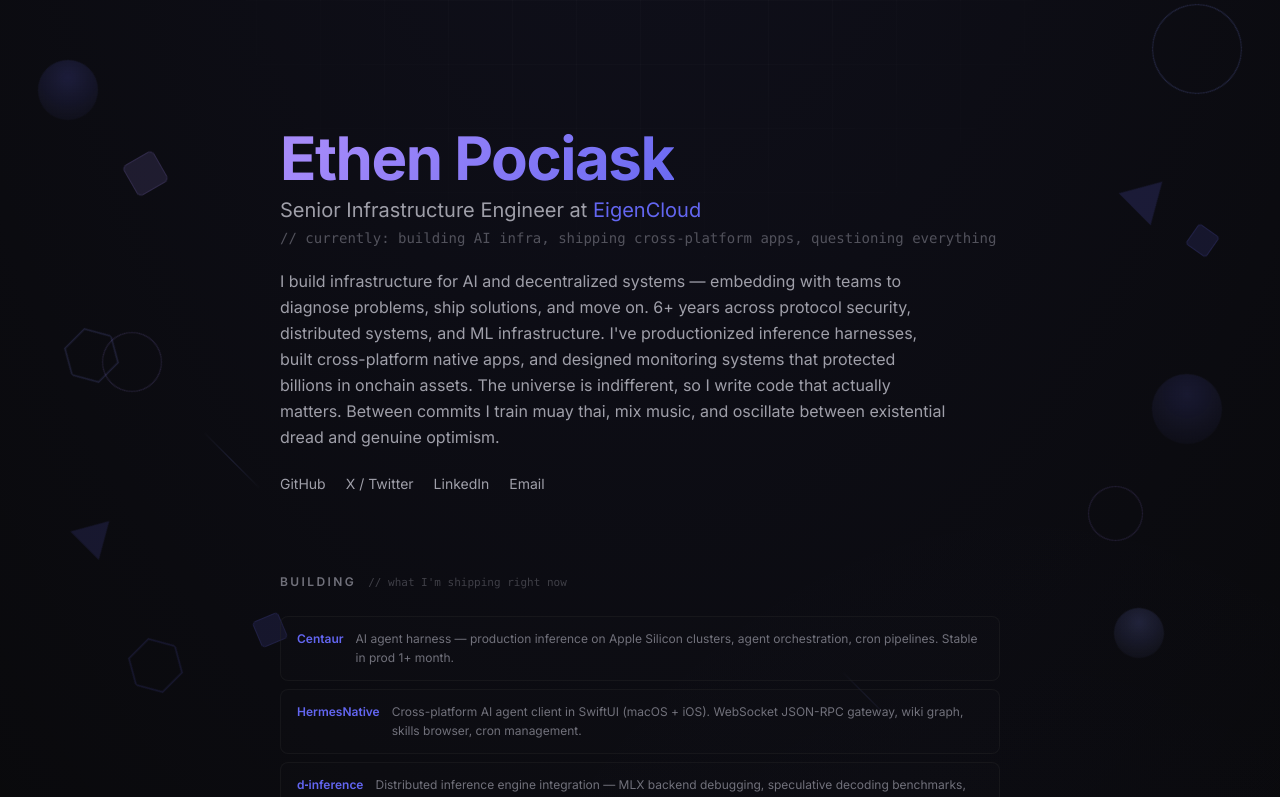
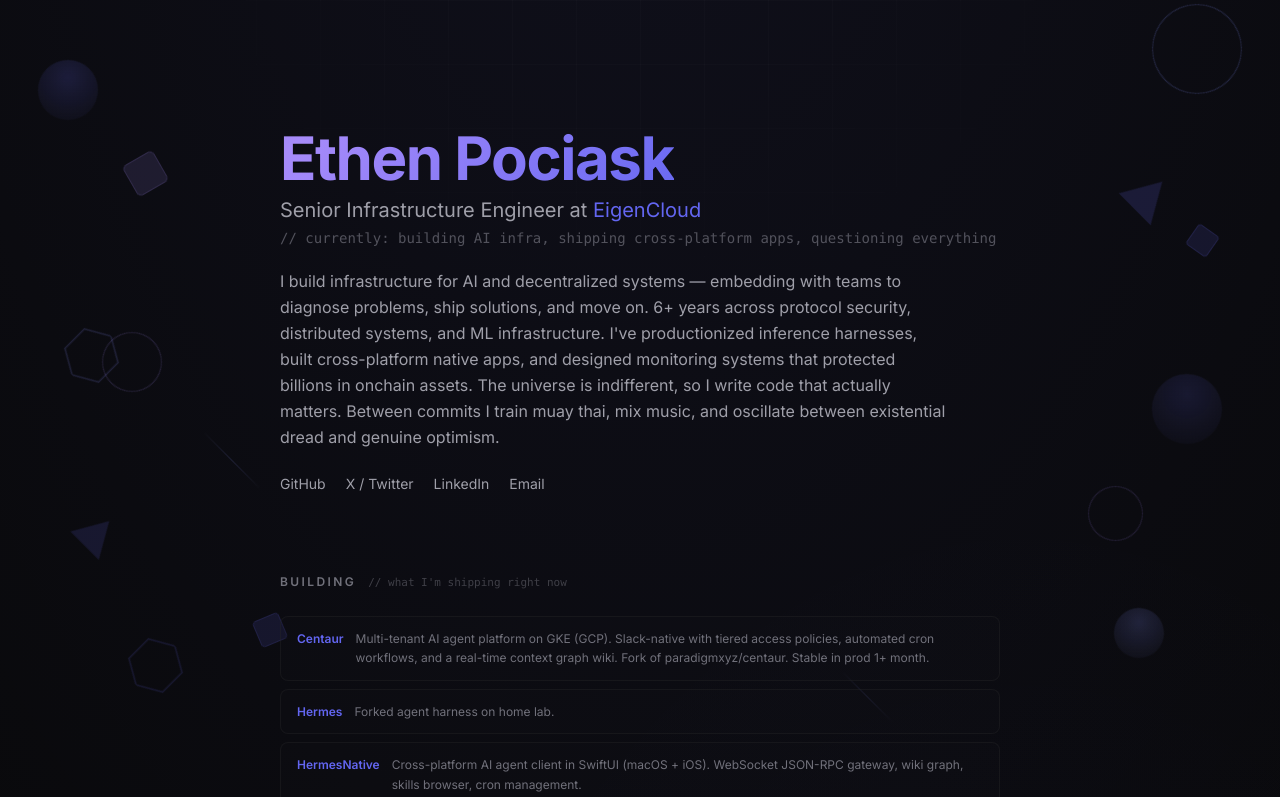
Before and after one commit to ethenotethan/personal-site, a Next.js app: page / in a window 1280 px wide. Shown: the top 797 px of the page. Built offline with nearby package versions, Linux system fonts and the light colour scheme.

Commit message:
fix: split Centaur (GKE) and Hermes (home lab) in BUILDING section

```diff
--- a/src/app/page.tsx
+++ b/src/app/page.tsx
@@ -33,7 +33,8 @@
 ];
 
 const building = [
-  { label: "Centaur", url: "", desc: "AI agent harness — production inference on Apple Silicon clusters, agent orchestration, cron pipelines. Stable in prod 1+ month." },
+  { label: "Centaur", url: "/writing/darkbloom-centaur-agent", desc: "Multi-tenant AI agent platform on GKE (GCP). Slack-native with tiered access policies, automated cron workflows, and a real-time context graph wiki. Fork of paradigmxyz/centaur. Stable in prod 1+ month." },
+  { label: "Hermes", url: "/writing/agent-harness-lessons", desc: "Forked agent harness on home lab." },
   { label: "HermesNative", url: "https://github.com/researchoors/hermes-native", desc: "Cross-platform AI agent client in SwiftUI (macOS + iOS). WebSocket JSON-RPC gateway, wiki graph, skills browser, cron management." },
   { label: "d‑inference", url: "https://github.com/Layr-Labs/d-inference", desc: "Distributed inference engine integration — MLX backend debugging, speculative decoding benchmarks, E2E latency profiling on Apple Silicon." },
 ];
```
